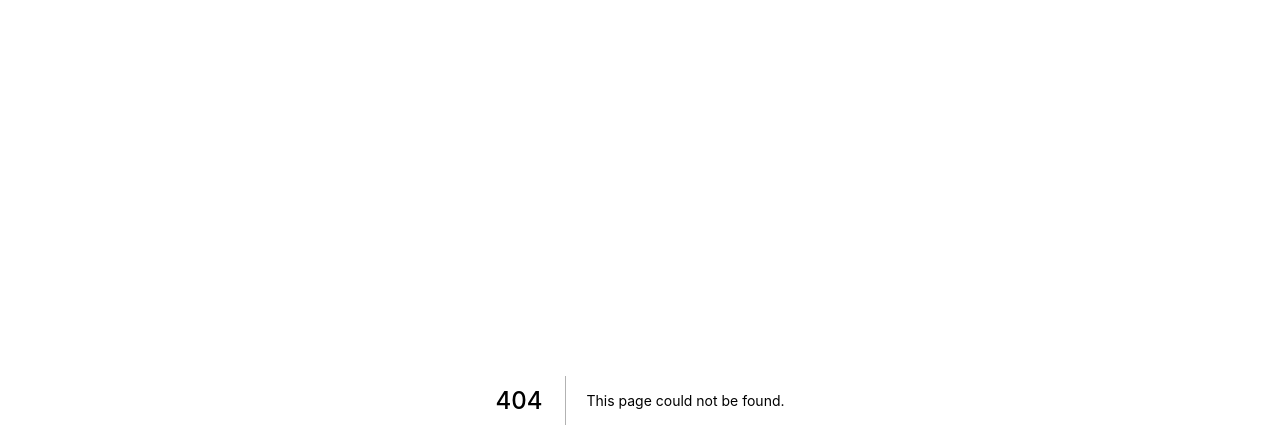
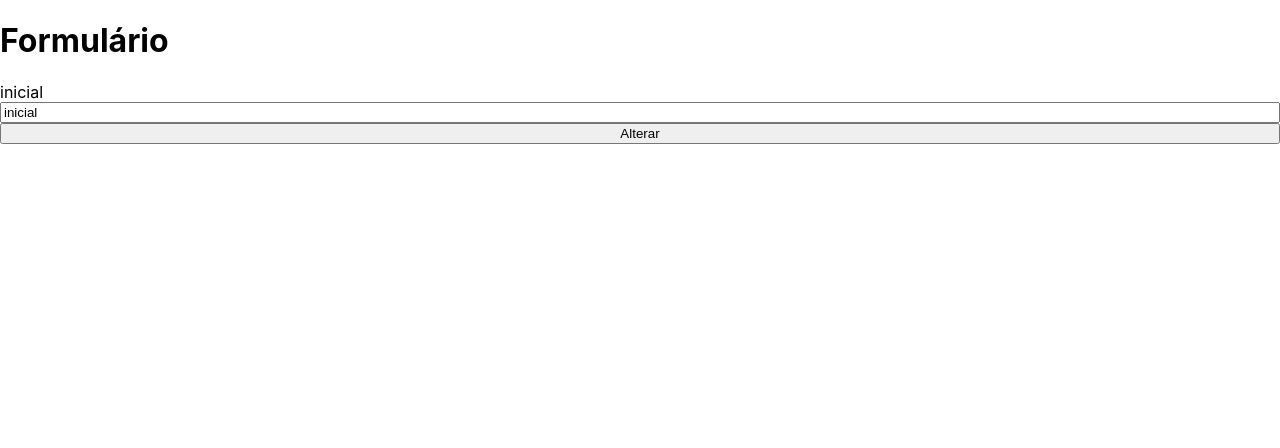
Before and after one commit to cmunhozprog03/reatc_leonardo, a Next.js app: page /estado/formulario in a window 1280 px wide. Before the commit this address had no page. Shown: the top 448 px of the page. Built offline with nearby package versions, Linux system fonts and the light colour scheme.

Commit message:
componente controlado

```diff
--- /dev/null
+++ b/pages/estado/formulario.jsx
@@ -0,0 +1,25 @@
+import { useState } from "react"
+
+export default function formulario() {
+
+  const [valor, setValor] = useState("inicial")
+
+  function alterar() {
+    setValor(valor + "!")
+  }
+
+  return (
+    <div style={{
+      display: "flex",
+      flexDirection: "column",
+
+     }}>
+      <h1>Formulário</h1>
+      <span>{ valor }</span>
+      <input type="text" value={valor}
+        onChange={e => setValor(e.target.value) }
+      />
+      <button onClick={alterar}>Alterar</button>
+    </div>
+  )
+}
```
